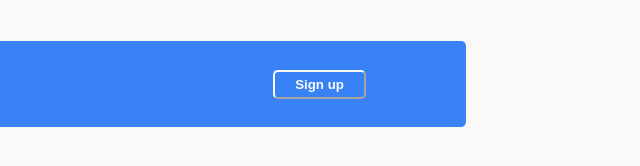
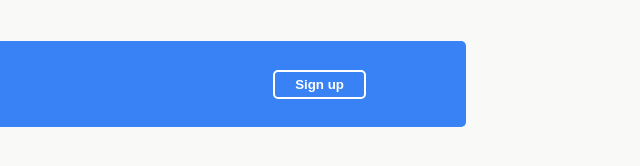
Before and after one commit to joonsunn/Foundations-CSS-assignment, a plain HTML site: page index.html in a window 1280 px wide. Shown: the part 904-1070 px from the top of the page, 564-1204 px from the left. Drawn offline with Linux system fonts and the light colour scheme.

Commit message:
Finally fixed the shadow border.

```diff
--- a/style.css
+++ b/style.css
@@ -151,9 +151,9 @@ p.sayer{
     background-color: #3882f6;
     color:#E5E7EB;
     border-radius: 5px;
-    border-width:0;
     padding:5px 20px;
     font-weight:900;
+    border-width:0;
 }
 
 .footer-container{
@@ -180,11 +180,12 @@ p.sayer{
 
 .footer .footer-container button{
     background-color: #3882f6;
-    color:#f9f9f8;
+    color:white;
     border-radius: 5px;
     padding:5px 20px;
     font-weight:900;
-    border-color: #f9f9f8;
+    border-color: white;
     border-width: 2px;
+    border-style:solid;
     align-self: center;
 }
```
